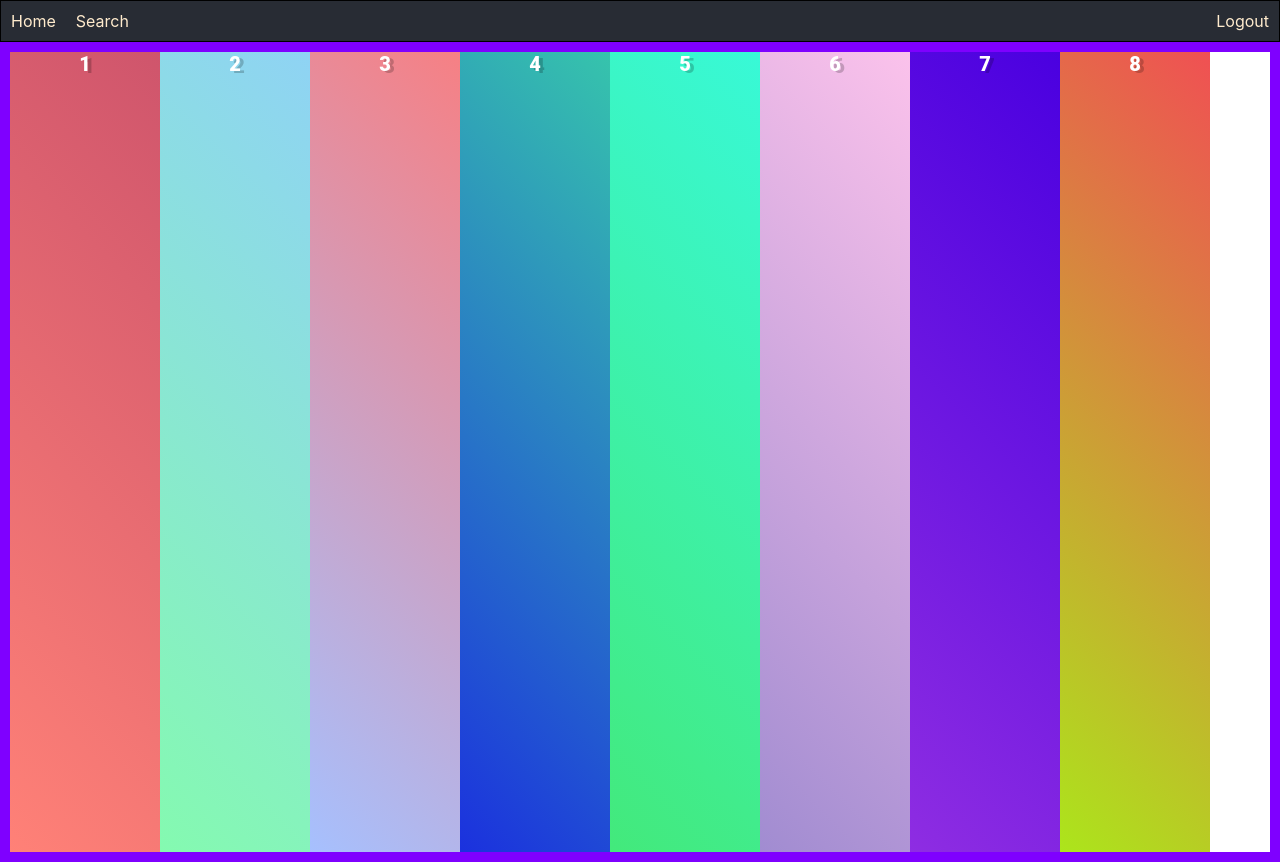
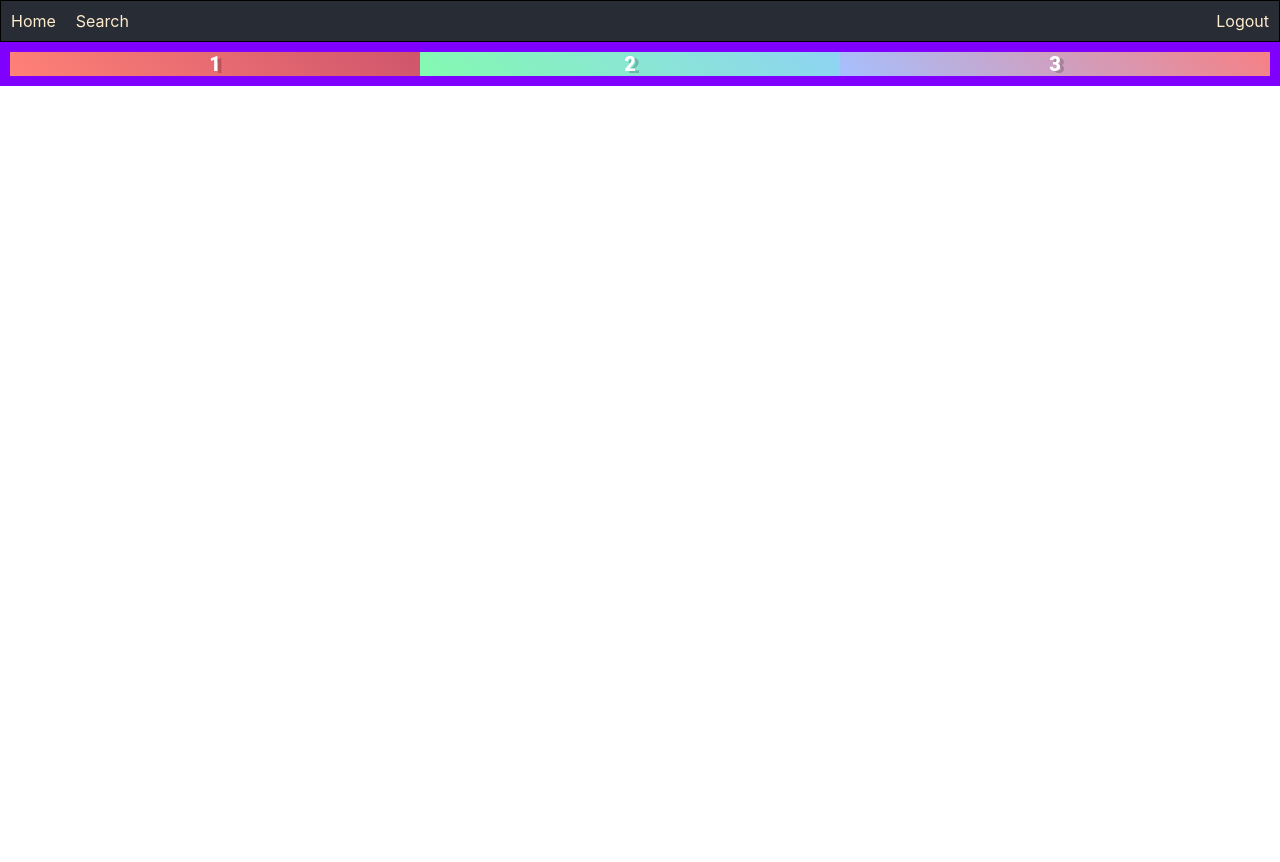
Before and after one commit to LastOneInMatrix/FlexGridTrialTrip, a React (Create React App) app: page / in a window 1280 px wide. After the commit the page ends 800 px from the top, so only its background shows below. Built offline with nearby package versions, Linux system fonts and the light colour scheme.

Commit message:
--ширина элементов по главной оси - задать ширину всем одну и расставить по местам flex-grow при росте и flex-shrink при уменьшении места

```diff
--- a/src/App.module.css
+++ b/src/App.module.css
@@ -63,24 +63,32 @@
 
 /* Custom styles */
 .flexContainer {
-  /*flex-direction: column;*/
   display: flex;
-  min-height: 100vh;
-  align-contetns: center;
-  flex-wrap: wrap;
-  /*align-items: stretch | flex-start | flex-end | center | baseline | first baseline | last baseline | start | end | self-start | self-end + ... safe | unsafe;*/
+}
+.flexItem {
+  width: 400px;
+}
+.item1 {
+  flex-grow: 1;
+  flex-shrink: 3;
+}
+.item2 {
+  flex-grow: 2;
+  flex-shrink: 2;
 }
 
-.flexItem {
-  width: 150px;
+.item3 {
+  flex-grow: 3;
+  flex-shrink: 1;
 }
+/* индивидуальное выравнивание элементов */
 
 
-@media screen and (max-width: 650px) {
-  .flexContainer {
-    flex-direction: column;
-  }
-  .App {
-    text-align: center;
-  }
-}
+/*@media screen and (max-width: 650px) {*/
+/*  .flexContainer {*/
+/*    flex-direction: column;*/
+/*  }*/
+/*  .App {*/
+/*    text-align: center;*/
+/*  }*/
+/*}*/
--- a/src/App.tsx
+++ b/src/App.tsx
@@ -13,11 +13,11 @@ function App() {
                 <div className={style.flexItem + ' ' + style.item1}>1</div>
                 <div className={style.flexItem + ' ' + style.item2}>2</div>
                 <div className={style.flexItem + ' ' + style.item3}>3</div>
-                <div className={style.flexItem + ' ' + style.item4}>4</div>
-                <div className={style.flexItem + ' ' + style.item5}>5</div>
-                <div className={style.flexItem + ' ' + style.item6}>6</div>
-                <div className={style.flexItem + ' ' + style.item7}>7</div>
-                <div className={style.flexItem + ' ' + style.item8}>8</div>
+                {/*<div className={style.flexItem + ' ' + style.item4}>4</div>*/}
+                {/*<div className={style.flexItem + ' ' + style.item5}>5</div>*/}
+                {/*<div className={style.flexItem + ' ' + style.item6}>6</div>*/}
+                {/*<div className={style.flexItem + ' ' + style.item7}>7</div>*/}
+                {/*<div className={style.flexItem + ' ' + style.item8}>8</div>*/}
             </div>
     </div>
   );
```
